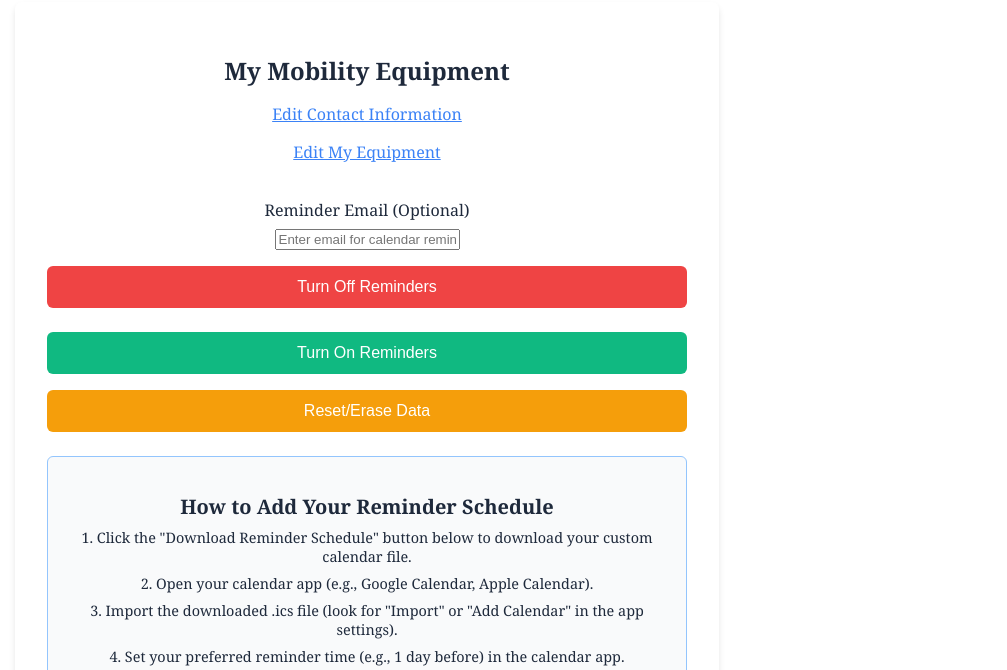
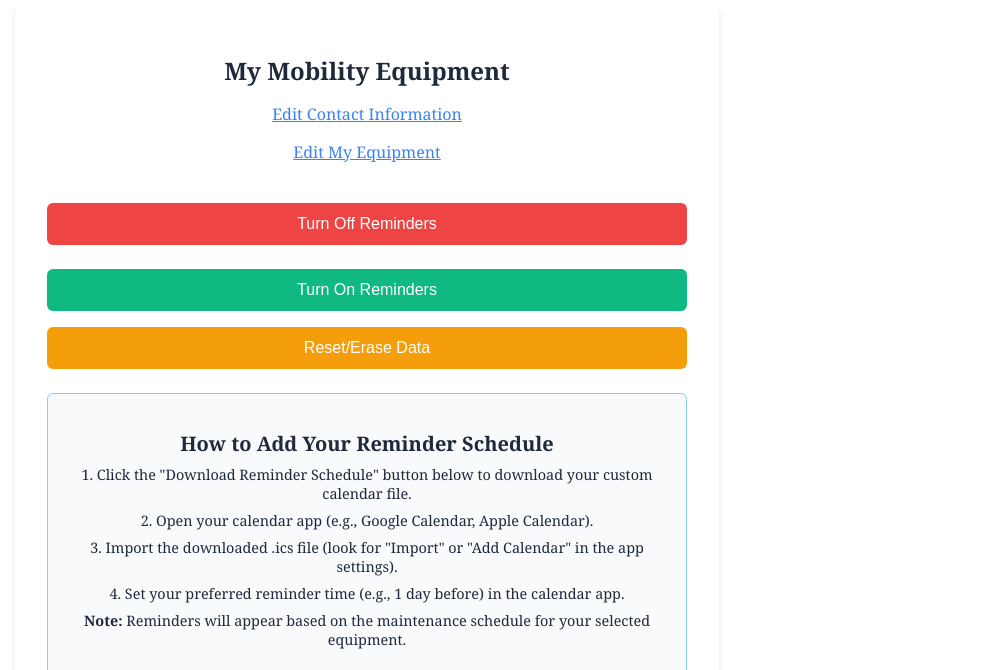
Before and after one commit to adaptivetech2025/wheelchair-app, a plain HTML site: page index.html in a window 1280 px wide. Both pictures are taken after a click on the button "Home". Shown: the part 111-781 px from the top of the page, without its empty margins (273-1280 px from the left). Drawn offline with Linux system fonts and the light colour scheme; no server answers.

Commit message:
Add files via upload

```diff
--- a/index.html
+++ b/index.html
@@ -72,8 +72,6 @@
       <div class="nav-buttons">
         <!-- Removed "Home" button from profile -->
       </div>
-      <div class="label">Reminder Email (Optional)</div>
-      <input type="email" id="reminder-email" placeholder="Enter email for calendar reminders" style="margin-top: 0.5rem;">
       <button id="turn-off-reminders-profile" class="turn-off-button">Turn Off Reminders</button>
       <button id="turn-on-reminders-profile" class="turn-on-button">Turn On Reminders</button>
       <button id="reset-data-profile" class="reset-button">Reset/Erase Data</button>
@@ -83,7 +81,7 @@
         <p>2. Open your calendar app (e.g., Google Calendar, Apple Calendar).</p>
         <p>3. Import the downloaded .ics file (look for "Import" or "Add Calendar" in the app settings).</p>
         <p>4. Set your preferred reminder time (e.g., 1 day before) in the calendar app.</p>
-        <p><strong>Note:</strong> Reminders will appear based on the maintenance schedule for your equipment.</p>
+        <p><strong>Note:</strong> Reminders will appear based on the maintenance schedule for your selected equipment.</p>
         <button id="download-ics" class="button" style="margin-top: 1rem;">Download Reminder Schedule</button>
       </div>
       <div class="since-date" id="since-date"></div>
@@ -101,18 +99,18 @@
   </div>
   <script>
     const MAINTENANCE_SCHEDULES = {
-      "Rigid Ultra-Light Manual Wheelchair": { label: "Rigid Ultra-Light Manual Wheelchair", task: "Check camber plug clamps", redFlag: "Contact vendor if loose", interval: "1M" },
-      "Folding Ultra-Light Manual Wheelchair": { label: "Folding Ultra-Light Manual Wheelchair", task: "Check folding mechanism", redFlag: "Contact vendor if sticks", interval: "1M" },
-      "Hand-Rim Activated Power Assist": { label: "Hand-Rim Activated Power Assist", task: "Check battery capacity", redFlag: "Contact dealer if fails", interval: "1M" },
-      "Detachable Power Assist": { label: "Detachable Power Assist", task: "Inspect components", redFlag: "Contact dealer if damaged", interval: "1M" },
-      "Power Wheelchair with Power Seating Functions": { label: "Power Wheelchair with Power Seating Functions", task: "Check battery level", redFlag: "Contact vendor if fails", interval: "1M" },
-      "Power Wheelchair without Power Seating Functions": { label: "Power Wheelchair without Power Seating Functions", task: "Check tires", redFlag: "Contact vendor if pressure drops", interval: "1M" },
-      "Air Backrest Cushion": { label: "Air Backrest Cushion", task: "Check air inserts", redFlag: "Contact vendor if leaks", interval: "3M" },
-      "Foam Backrest Cushion": { label: "Foam Backrest Cushion", task: "Inspect foam pad", redFlag: "Contact vendor if degraded", interval: "3M" },
-      "Gel Backrest Cushion": { label: "Gel Backrest Cushion", task: "Inspect gel pad", redFlag: "Contact vendor if degraded", interval: "3M" },
-      "Air Seat Cushion": { label: "Air Seat Cushion", task: "Check air cells", redFlag: "Contact vendor if punctures", interval: "3M" },
-      "Foam Seat Cushion": { label: "Foam Seat Cushion", task: "Inspect foam", redFlag: "Contact vendor if degraded", interval: "3M" },
-      "Gel Seat Cushion": { label: "Gel Seat Cushion", task: "Inspect fluid pad", redFlag: "Contact vendor if leaks", interval: "3M" }
+      "Rigid Ultra-Light Manual Wheelchair": { label: "Rigid Ultra-Light Manual Wheelchair", task: "Inspect camber plug clamps for tightness", redFlag: "Contact your vendor if clamps are loose", interval: "1M" },
+      "Folding Ultra-Light Manual Wheelchair": { label: "Folding Ultra-Light Manual Wheelchair", task: "Inspect folding mechanism for smooth operation", redFlag: "Contact your vendor if mechanism sticks", interval: "1M" },
+      "Hand-Rim Activated Power Assist": { label: "Hand-Rim Activated Power Assist", task: "Check battery capacity for full charge", redFlag: "Contact your therapist if battery fails", interval: "1M" },
+      "Detachable Power Assist": { label: "Detachable Power Assist", task: "Inspect all components for wear or damage", redFlag: "Contact your therapist if components are damaged", interval: "1M" },
+      "Power Wheelchair with Power Seating Functions": { label: "Power Wheelchair with Power Seating Functions", task: "Inspect battery level for adequate charge", redFlag: "Contact your vendor if battery fails", interval: "1M" },
+      "Power Wheelchair without Power Seating Functions": { label: "Power Wheelchair without Power Seating Functions", task: "Inspect tire pressure for proper inflation", redFlag: "Contact your vendor if pressure drops", interval: "1M" },
+      "Air Backrest Cushion": { label: "Air Backrest Cushion", task: "Check air inserts for leaks or deflation", redFlag: "Contact your vendor if air leaks are found", interval: "3M" },
+      "Foam Backrest Cushion": { label: "Foam Backrest Cushion", task: "Inspect foam pad for signs of wear or flattening", redFlag: "Contact your vendor if foam is degraded", interval: "3M" },
+      "Gel Backrest Cushion": { label: "Gel Backrest Cushion", task: "Inspect gel pad for cracks or leakage", redFlag: "Contact your vendor if gel is degraded", interval: "3M" },
+      "Air Seat Cushion": { label: "Air Seat Cushion", task: "Check air cells for punctures or loss of air", redFlag: "Contact your vendor if punctures are found", interval: "3M" },
+      "Foam Seat Cushion": { label: "Foam Seat Cushion", task: "Inspect foam for wear or compression", redFlag: "Contact your vendor if foam is degraded", interval: "3M" },
+      "Gel Seat Cushion": { label: "Gel Seat Cushion", task: "Inspect fluid pad for leaks or damage", redFlag: "Contact your vendor if fluid leaks are found", interval: "3M" }
     };
 
     let selectedComponents = [];
@@ -127,7 +125,6 @@
     let startDate = localStorage.getItem(`startDate_${profileId}`) || new Date().toLocaleDateString();
     let currentStep = localStorage.getItem(`currentStep_${profileId}`) || "selection";
     let remindersEnabled = localStorage.getItem(`remindersEnabled_${profileId}`) !== "false";
-    let reminderEmail = localStorage.getItem(`reminderEmail_${profileId}`) || "";
 
     function generateProfileId() {
       try {
@@ -149,7 +146,6 @@
       updateSinceDate();
       updateProfileList();
       updateEquipmentList();
-      document.getElementById("reminder-email").value = reminderEmail; // Update email field
       document.getElementById("calendar-instructions").style.display = remindersEnabled ? "block" : "none"; // Show instructions if reminders enabled
     }
 
@@ -174,7 +170,6 @@
         localStorage.setItem(`contacts_${profileId}`, JSON.stringify(contacts));
         localStorage.setItem(`currentStep_${profileId}`, currentStep);
         localStorage.setItem(`remindersEnabled_${profileId}`, remindersEnabled);
-        localStorage.setItem(`reminderEmail_${profileId}`, reminderEmail);
         // Update category counts
         Object.keys(mobilityBaseCount).forEach(key => mobilityBaseCount[key] = 0);
         Object.keys(backrestCount).forEach(key => backrestCount[key] = 0);
@@ -248,15 +243,19 @@
         const schedule = MAINTENANCE_SCHEDULES[comp];
         const start = new Date(now);
         const interval = schedule.interval === "3M" ? 3 : 1; // Monthly (1M) or quarterly (3M)
+        const vendorInfo = schedule.redFlag.includes("Contact vendor") && contacts.vendor.phone
+          ? `Vendor: ${contacts.vendor.company}, ${contacts.vendor.rep}, ${contacts.vendor.phone}, ${contacts.vendor.email}`
+          : "";
         return `BEGIN:VEVENT
 DTSTART:${start.toISOString().replace(/[-:]/g, '').split('.')[0]}Z
 DURATION:P${interval}M
 SUMMARY:Reminder - ${schedule.task} for ${schedule.label}
-DESCRIPTION:${schedule.label} - ${schedule.redFlag}\n${schedule.redFlag.includes("Contact vendor") && contacts.vendor.phone ? `Vendor: ${contacts.vendor.company}, ${contacts.vendor.rep}, ${contacts.vendor.phone}, ${contacts.vendor.email}` : ''}${schedule.redFlag.includes("Contact dealer") && contacts.therapist.phone ? `Therapist: ${contacts.therapist.name}, ${contacts.therapist.phone}, ${contacts.therapist.email} (${contacts.therapist.hospital})` : ''}
+DESCRIPTION:Please ${schedule.task}.\n${schedule.redFlag}\n${vendorInfo}
 RRULE:FREQ=MONTHLY;INTERVAL=${interval}
 END:VEVENT`;
       }).join('\n');
 
+      if (events) {
         const icsContent = `BEGIN:VCALENDAR
 VERSION:2.0
 PRODID:-//Wheelchair Maintenance Reminder//EN
@@ -272,6 +271,9 @@ END:VCALENDAR`;
         a.click();
         document.body.removeChild(a);
         window.URL.revokeObjectURL(url);
+      } else {
+        alert("No equipment selected to generate a reminder schedule.");
+      }
     }
 
     function turnOffReminders() {
@@ -280,26 +282,21 @@ END:VCALENDAR`;
       disableCount++;
       localStorage.setItem("disableCount", disableCount);
       document.getElementById("disable-count").textContent = disableCount;
-      reminderEmail = ""; // Clear email on disable
-      localStorage.setItem(`reminderEmail_${profileId}`, "");
       document.getElementById("calendar-instructions").style.display = "none"; // Hide instructions
       alert("Reminders have been turned off.");
     }
 
     function turnOnReminders() {
-      const email = document.getElementById("reminder-email").value.trim();
-      if (email) {
-        if (confirm("Are you sure you want to turn on reminders? A custom calendar file will be generated for " + email + ".")) {
+      if (selectedComponents.length > 0) {
+        if (confirm("Are you sure you want to turn on reminders? A custom calendar file will be generated for your selected equipment.")) {
           remindersEnabled = true;
-          reminderEmail = email;
           localStorage.setItem(`remindersEnabled_${profileId}`, "true");
-          localStorage.setItem(`reminderEmail_${profileId}`, email);
           generateICS(); // Generate and download ICS file
           document.getElementById("calendar-instructions").style.display = "block"; // Show instructions
           alert("Reminders turned on; download the calendar file and import it into your calendar app.");
         }
       } else {
-        alert("Please enter an email address for reminders.");
+        alert("Please select at least one piece of equipment to enable reminders.");
       }
     }
 
```
Lines whose indentation alone changed are shown as unchanged.
